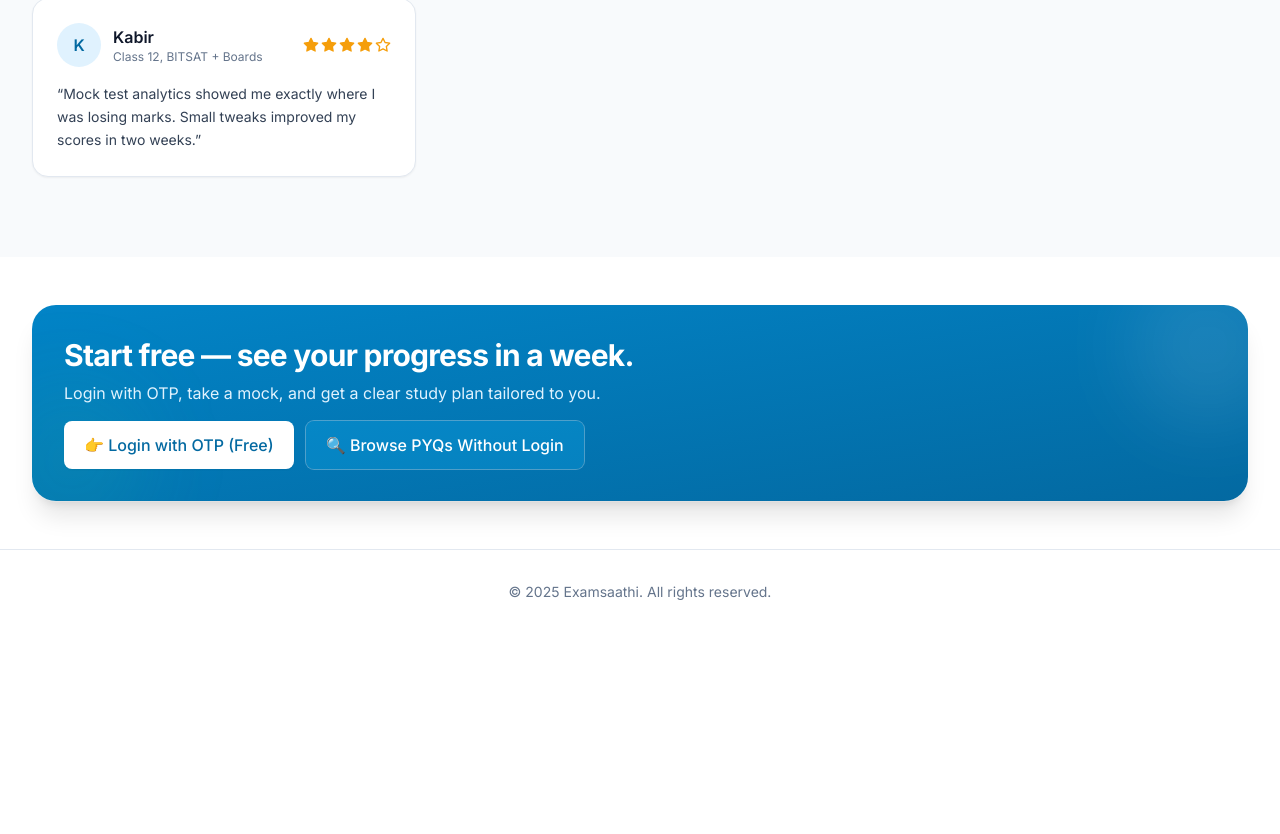
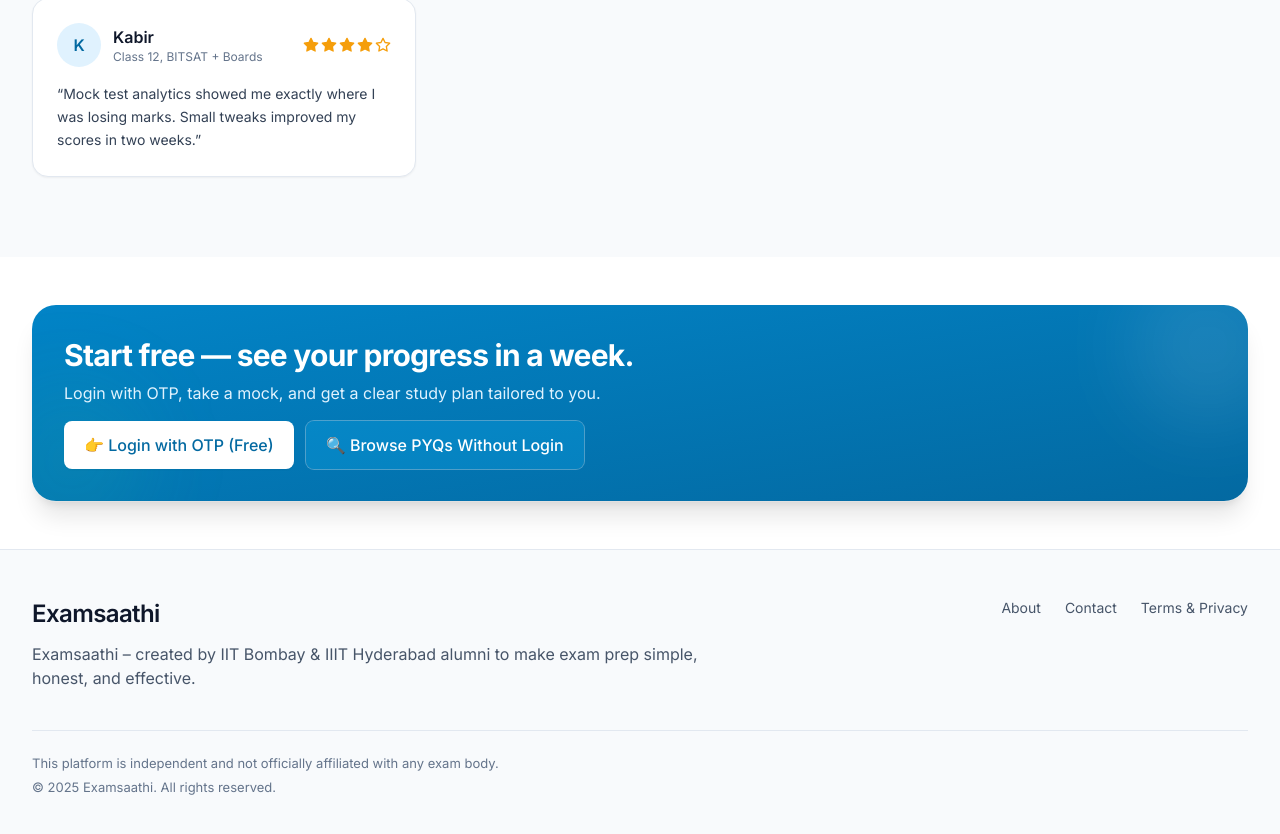
Before and after one commit to flamesResource6/frontend-repo_q7ovtfqp_aeqpc4, a React (Vite) app: page / in a window 1280 px wide. Shown: the part 1658-2492 px from the top of the page. Before the commit the page ends 2292 px from the top, so only its background shows below. Built offline with nearby package versions, Linux system fonts and the light colour scheme; a web font is replaced by a local one.

Commit message:
Update project prj_q7ovtfqp - 2025-11-20T19:16:13.091Z

```diff
--- a/src/App.jsx
+++ b/src/App.jsx
@@ -4,6 +4,7 @@ import ExamsCarousel from "./components/ExamsCarousel";
 import Features from "./components/Features";
 import Testimonials from "./components/Testimonials";
 import CTA from "./components/CTA";
+import Footer from "./components/Footer";
 
 function App() {
   return (
@@ -14,11 +15,7 @@ function App() {
       <Features />
       <Testimonials />
       <CTA />
-      <footer className="py-8 border-t border-slate-200">
-        <div className="mx-auto max-w-7xl px-4 sm:px-6 lg:px-8 text-center text-sm text-slate-500">
-          © {new Date().getFullYear()} Examsaathi. All rights reserved.
-        </div>
-      </footer>
+      <Footer />
     </div>
   );
 }
--- /dev/null
+++ b/src/components/Footer.jsx
@@ -0,0 +1,30 @@
+import React from "react";
+
+const Footer = () => {
+  const year = new Date().getFullYear();
+  return (
+    <footer className="bg-slate-50 border-t border-slate-200">
+      <div className="mx-auto max-w-7xl px-4 sm:px-6 lg:px-8 py-12">
+        <div className="flex flex-col md:flex-row md:items-start md:justify-between gap-8">
+          <div className="max-w-2xl">
+            <div className="text-2xl font-semibold tracking-tight text-slate-900">Examsaathi</div>
+            <p className="mt-3 text-sm sm:text-base leading-relaxed text-slate-600">
+              Examsaathi – created by IIT Bombay & IIIT Hyderabad alumni to make exam prep simple, honest, and effective.
+            </p>
+          </div>
+          <nav className="flex flex-wrap items-center gap-x-6 gap-y-3 text-sm text-slate-600">
+            <a href="#" className="hover:text-slate-900 transition-colors">About</a>
+            <a href="#" className="hover:text-slate-900 transition-colors">Contact</a>
+            <a href="#" className="hover:text-slate-900 transition-colors">Terms & Privacy</a>
+          </nav>
+        </div>
+        <div className="mt-10 pt-6 border-t border-slate-200 text-xs sm:text-[13px] text-slate-500">
+          <p>This platform is independent and not officially affiliated with any exam body.</p>
+          <p className="mt-2">© {year} Examsaathi. All rights reserved.</p>
+        </div>
+      </div>
+    </footer>
+  );
+};
+
+export default Footer;
```
Also changed, not shown: 1 other file (tests, documents, lock files or other folders).
